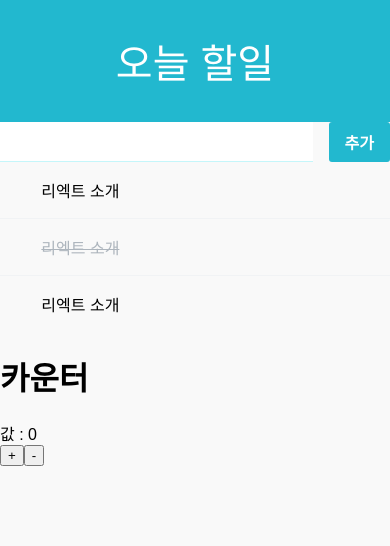
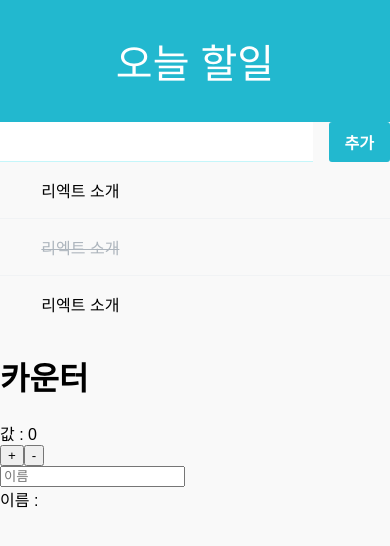
Before and after one commit to Raon98/react, a React (Create React App) app: page / in a window 390 px wide. Shown: the top 546 px of the page. Built offline with nearby package versions, Linux system fonts and the light colour scheme.

Commit message:
PhoneForm INPUT 추가

```diff
--- a/src/App.js
+++ b/src/App.js
@@ -3,6 +3,7 @@ import TodoList from "./component/TodoList";
 import Form from "./component/Form";
 import TodoItemList from "./component/TodoItemList";
 import Counter from "./component/Counter";
+import PhoneForm from "./component/phone/PhoneForm";
 
 class App extends Component {
 
@@ -154,6 +155,7 @@ class App extends Component {
               <TodoItemList todos={todos} onToggle={handleToggle} onRemove = {handleRemove}/>
           </TodoList>
             <Counter/>
+            <PhoneForm/>
         </div>
     );
   }
--- a/src/component/Counter.js
+++ b/src/component/Counter.js
@@ -4,7 +4,6 @@ class Counter extends Component {
     state = {
         number : 0
     }
-
 
     handleIncrease = () => {
         const { number } = this.state;
--- /dev/null
+++ b/src/component/phone/PhoneForm.js
@@ -0,0 +1,31 @@
+import React, {Component} from "react";
+
+class PhoneForm extends Component {
+    state = {
+        name: ''
+    }
+    handleChange = (name) => {
+        this.setState({
+            name: name.target.value
+        })
+    }
+
+    render() {
+        const {name} = this.state
+
+        const {handleChange} = this
+        return (
+            <form>
+                <input
+                    placeholder="이름"
+                    value={name}
+                    onChange={handleChange}
+                >
+                </input>
+                <div>이름 : {name}</div>
+            </form>
+        )
+    }
+}
+
+export default PhoneForm
```
